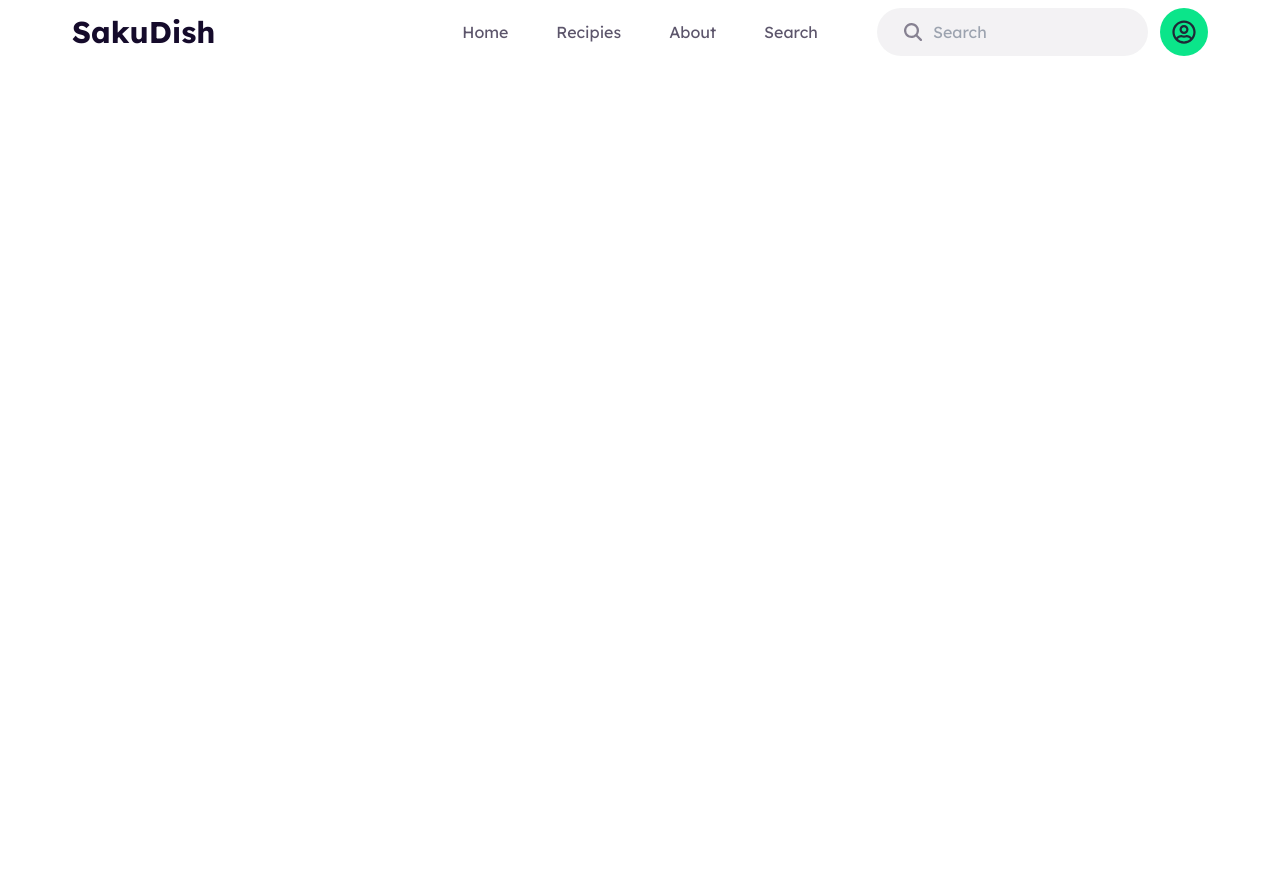
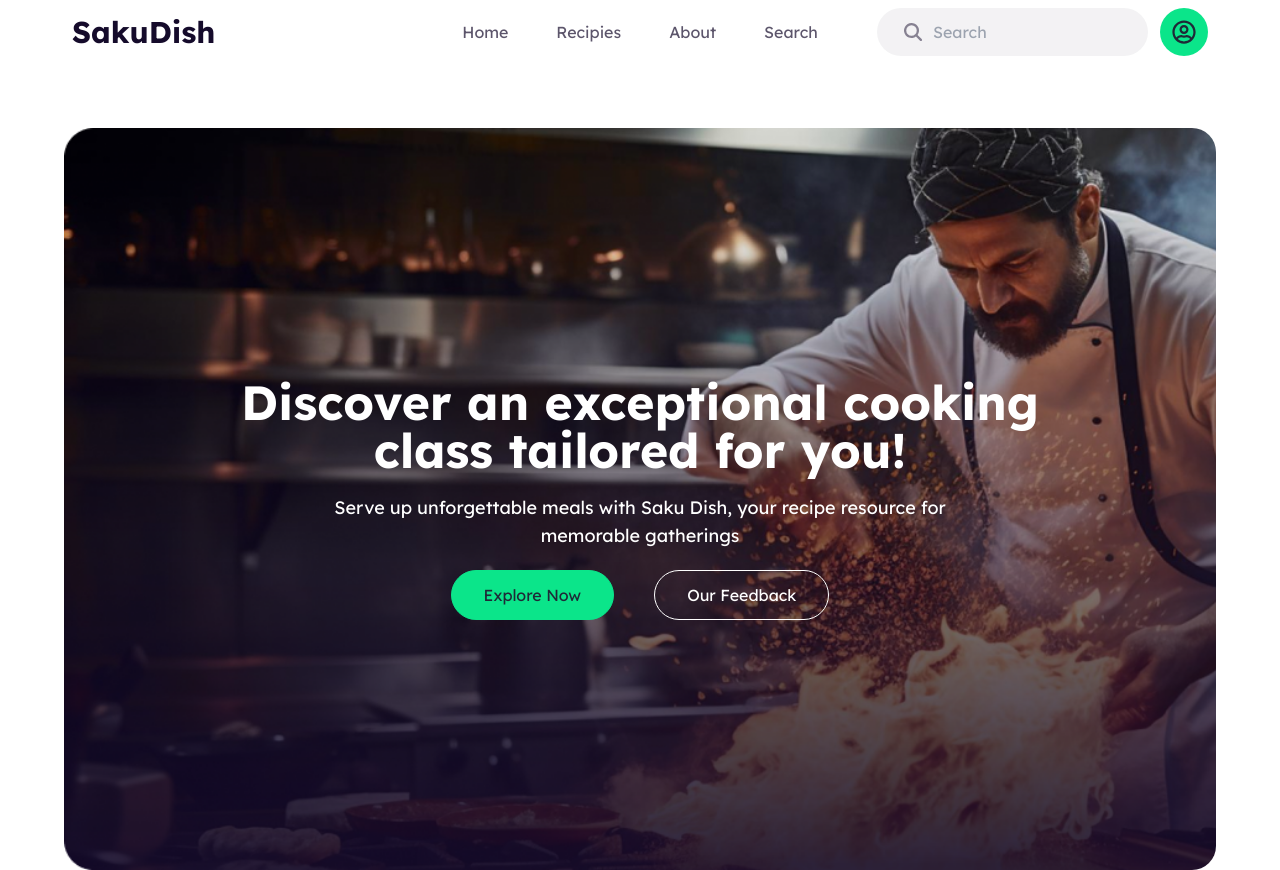
Before and after one commit to codewithsaidul/Chefs-Table-CodeWithSaidul, a React (Vite) app: page / in a window 1280 px wide. Before the commit the page ends 800 px from the top, so only its background shows below. Built offline with nearby package versions, Linux system fonts and the light colour scheme.

Commit message:
Banner Component Added Successfully

```diff
--- a/src/App.jsx
+++ b/src/App.jsx
@@ -1,5 +1,6 @@
 
 import './App.css'
+import Banner from './components/banner/Banner';
 import Header from './components/header/Header';
 
 function App() {
@@ -8,6 +9,8 @@ function App() {
   return (
     <>
       <Header></Header>
+
+      <Banner></Banner>
     </>
   );
 }
--- /dev/null
+++ b/src/components/banner/Banner.jsx
@@ -0,0 +1,28 @@
+
+
+const Banner = () => {
+  return (
+    <div className="w-full lg:w-[90%] max-w-[1320px] mx-auto mt-16">
+      <div className="banner space-y-5">
+        <h1 className="text-white text-2xl sm:text-5xl w-full font-bold lg:w-[850px] mx-auto">
+          Discover an exceptional cooking class tailored for you!
+        </h1>
+        <p className="text-base sm:text-lg text-white w-full md:w-[650px] mx-auto">
+          Serve up unforgettable meals with Saku Dish, your recipe resource for
+          memorable gatherings
+        </p>
+
+        <div className="flex flex-col sm:flex-row gap-10 justify-center">
+          <button className="py-3 px-8 bg-primary-color hover:bg-transparent ease-in-out duration-1000 hover:text-white border border-primary-color hover:border-[#fff] rounded-[50px]">
+            Explore Now
+          </button>
+          <button className="py-3 px-8 border border-[#fff] hover:border-primary-color ease-in-out duration-1000 text-white hover:text-[#150B2B] hover:bg-primary-color rounded-[50px]">
+            Our Feedback
+          </button>
+        </div>
+      </div>
+    </div>
+  );
+}
+
+export default Banner
--- a/src/index.css
+++ b/src/index.css
@@ -14,3 +14,14 @@
 .title__color {
   color: #150B2B;
 }
+
+.banner {
+  background-image: url('./assets/images/banner.png');
+  height: auto;
+  padding: 250px 0;
+  /* background-position: center; */
+  background-size: cover;
+  background-repeat: no-repeat;
+  text-align: center;
+  border-radius: 24px;
+}
```
Also changed, not shown: src/assets/images/banner.png (added).
